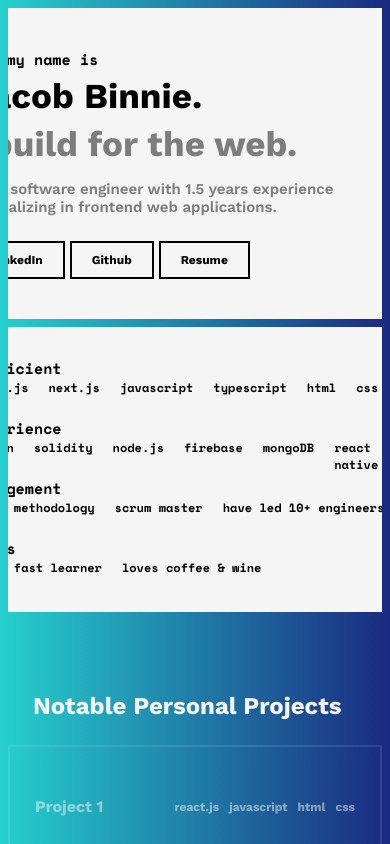
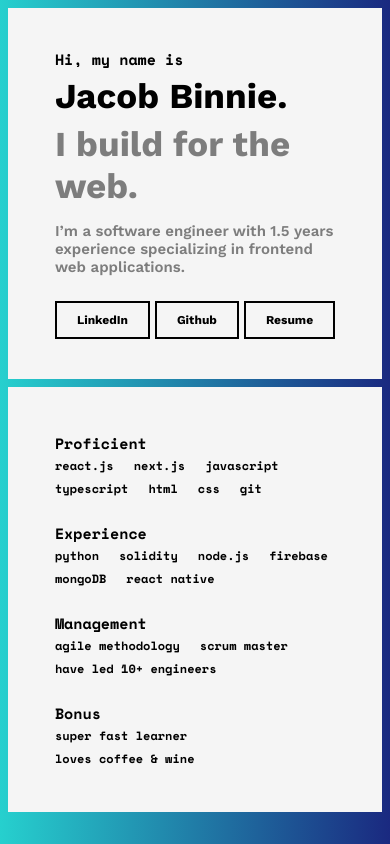
Before and after one commit to jacobbinnie/portfolio, a React (Create React App) app: page / in a window 390 px wide. Shown: the top 844 px of the page. Built offline with nearby package versions, Linux system fonts and the light colour scheme.

Commit message:
updated flex wrap

```diff
--- a/src/components/Skills.css
+++ b/src/components/Skills.css
@@ -24,12 +24,17 @@ h6 {
 .skillContainer {
   display: flex;
   gap: 20px;
+  flex-wrap: wrap;
+  line-height: 0.3;
+  margin-top: 10px;
 }
 
 @media only screen and (max-width: 600px) {
   .skillList {
     display: block;
     height: 60px;
+    margin-top: 20px;
+    margin-bottom: 10px;
   }
   .type {
     margin: 0px;
@@ -38,11 +43,10 @@ h6 {
   .skills {
     border: none;
     padding-top: 25px;
+    padding-bottom: 40px;
     background-color: whitesmoke;
     color: black;
     margin-top: 8px;
-    padding-top: 30px;
-    padding-bottom: 15px;
   }
   .skillContainer > h6 {
     margin: 0px;
```
